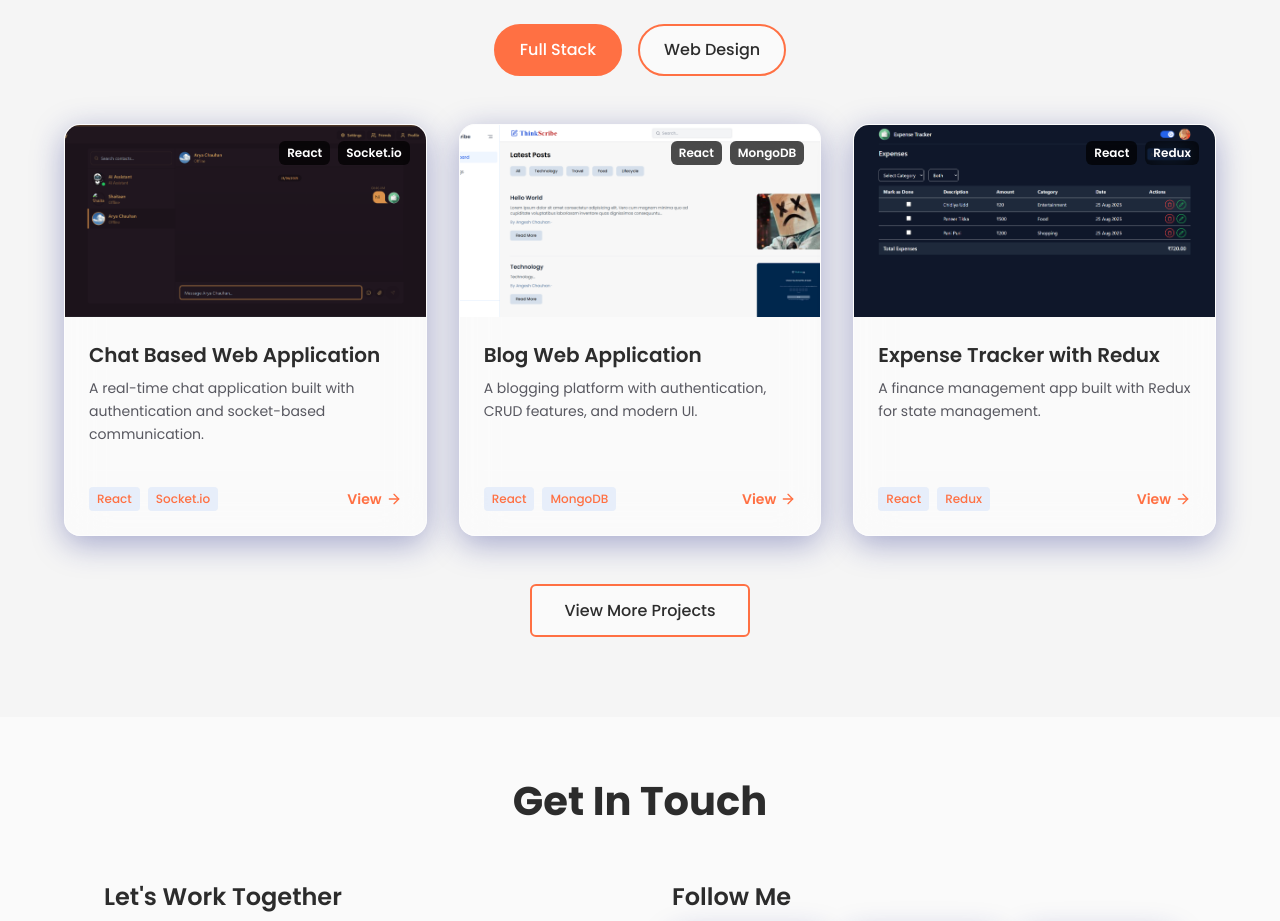
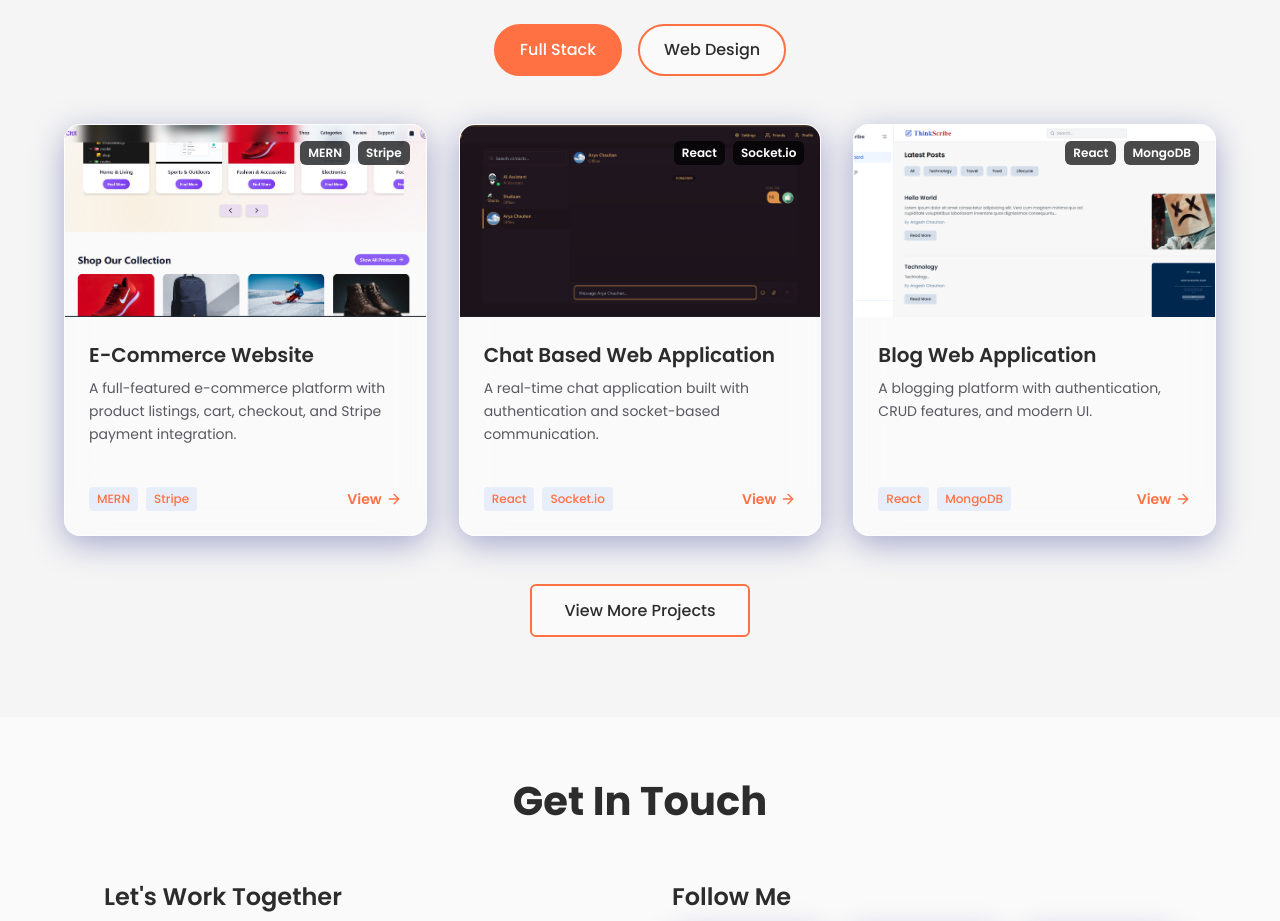
Before and after one commit to TheHiddenLoop/angesh-portfolio, a React (Create React App) app: page / in a window 1280 px wide. Shown: the part 2380-3301 px from the top of the page. Built offline with nearby package versions, Linux system fonts and the light colour scheme.

Commit message:
update version

```diff
--- a/src/components/Project.jsx
+++ b/src/components/Project.jsx
@@ -11,20 +11,38 @@ import react from "../asset/react.jpeg";
 import blog from "../asset/blog.png";
 import nexcent from "../asset/image.png";
 import gradient from "../asset/gradient.png";
+import ecom from "../asset/ecom.png";
 
-const CustomButton = ({ children, onClick, className = "", style = {}, asChild, ...props }) => {
-  const baseClasses = "px-6 py-3 rounded-md font-medium transition-all duration-300 hover:-translate-y-0.5 cursor-pointer border-0 outline-none";
+const CustomButton = ({
+  children,
+  onClick,
+  className = "",
+  style = {},
+  asChild,
+  ...props
+}) => {
+  const baseClasses =
+    "px-6 py-3 rounded-md font-medium transition-all duration-300 hover:-translate-y-0.5 cursor-pointer border-0 outline-none";
 
   if (asChild && children?.type === "a") {
     return (
-      <a {...children.props} className={`${baseClasses} ${className} inline-block text-center`} style={style}>
+      <a
+        {...children.props}
+        className={`${baseClasses} ${className} inline-block text-center`}
+        style={style}
+      >
         {children.props.children}
       </a>
     );
   }
 
   return (
-    <button onClick={onClick} className={`${baseClasses} ${className}`} style={style} {...props}>
+    <button
+      onClick={onClick}
+      className={`${baseClasses} ${className}`}
+      style={style}
+      {...props}
+    >
       {children}
     </button>
   );
@@ -38,92 +56,111 @@ const Projects = () => {
     fullStack: [
       {
         id: 1,
-        title: "Chat Based Web Application",
-        description: "A real-time chat application built with authentication and socket-based communication.",
-        image: chat,
-        link: "https://chat-app-5t98.onrender.com/",
-        tech: ["React", "Socket.io", "Node.js"]
+        title: "E-Commerce Website",
+        description:
+          "A full-featured e-commerce platform with product listings, cart, checkout, and Stripe payment integration.",
+        image: ecom,
+        link: "https://e-commerce-2-0r1h.onrender.com/",
+        tech: ["MERN", "Stripe", "Redux"],
       },
       {
         id: 2,
-        title: "Blog Web Application",
-        description: "A blogging platform with authentication, CRUD features, and modern UI.",
-        image: blog,
-        link: "https://thinkscribe.vercel.app/",
-        tech: ["React", "MongoDB", "Express"]
+        title: "Chat Based Web Application",
+        description:
+          "A real-time chat application built with authentication and socket-based communication.",
+        image: chat,
+        link: "https://chat-app-5t98.onrender.com/",
+        tech: ["React", "Socket.io", "Node.js"],
       },
       {
         id: 3,
-        title: "Expense Tracker with Redux",
-        description: "A finance management app built with Redux for state management.",
-        image: expense,
-        link: "https://expense-apii.onrender.com/",
-        tech: ["React", "Redux", "Chart.js"]
+        title: "Blog Web Application",
+        description:
+          "A blogging platform with authentication, CRUD features, and modern UI.",
+        image: blog,
+        link: "https://thinkscribe.vercel.app/",
+        tech: ["React", "MongoDB", "Express"],
       },
       {
         id: 4,
-        title: "Authentication Application",
-        description: "A secure authentication system with signup, login, and email verification.",
-        image: auth,
-        link: "https://auth-stack-app.onrender.com/",
-        tech: ["Node.js", "JWT", "MongoDB"]
+        title: "Expense Tracker with Redux",
+        description:
+          "A finance management app built with Redux for state management.",
+        image: expense,
+        link: "https://expense-apii.onrender.com/",
+        tech: ["React", "Redux", "Chart.js"],
       },
       {
         id: 5,
-        title: "Gradient Generator App",
-        description: "A web application to create, preview, and copy custom CSS gradients with ease.",
-        image: gradient,
-        link: "https://opulenx.vercel.app/",
-        tech: ["React", "CSS", "Clipboard"]
+        title: "Authentication Application",
+        description:
+          "A secure authentication system with signup, login, and email verification.",
+        image: auth,
+        link: "https://auth-stack-app.onrender.com/",
+        tech: ["Node.js", "JWT", "MongoDB"],
       },
       {
         id: 6,
-        title: "Inventory Management System",
-        description: "A simple inventory tracking app to manage stock and products.",
-        image: inventory,
-        link: "https://inventory-management-system-3kay.onrender.com",
-        tech: ["MERN", "REST API"]
+        title: "Gradient Generator App",
+        description:
+          "A web application to create, preview, and copy custom CSS gradients with ease.",
+        image: gradient,
+        link: "https://opulenx.vercel.app/",
+        tech: ["React", "CSS", "Clipboard"],
       },
       {
         id: 7,
+        title: "Inventory Management System",
+        description:
+          "A simple inventory tracking app to manage stock and products.",
+        image: inventory,
+        link: "https://inventory-management-system-3kay.onrender.com",
+        tech: ["MERN", "REST API"],
+      },
+      {
+        id: 8,
         title: "Bank Management System",
-        description: "A system to manage customer accounts, transactions, and banking operations.",
+        description:
+          "A system to manage customer accounts, transactions, and banking operations.",
         image: bank,
         link: "https://github.com/TheHiddenLoop/bank-management-system",
-        tech: ["Node.js", "PostgreSQL"]
-      }
+        tech: ["Node.js", "PostgreSQL"],
+      },
     ],
     webDesign: [
       {
         id: 8,
         title: "50+ Mini Project HTML/CSS/JS",
-        description: "A sleek and modern website built using HTML, CSS, and JavaScript with smooth animations.",
+        description:
+          "A sleek and modern website built using HTML, CSS, and JavaScript with smooth animations.",
         image: html,
         link: "https://github.com/TheHiddenLoop/Javascript",
-        tech: ["HTML", "CSS", "JavaScript"]
+        tech: ["HTML", "CSS", "JavaScript"],
       },
       {
         id: 9,
         title: "Nexcent",
-        description: "A creative portfolio website with stunning visuals and clean UI.",
+        description:
+          "A creative portfolio website with stunning visuals and clean UI.",
         image: nexcent,
         link: "https://buildwitharya.vercel.app/",
-        tech: ["React", "Tailwind"]
+        tech: ["React", "Tailwind"],
       },
       {
         id: 10,
         title: "30+ Mini Project with React",
-        description: "A small React project demonstrating component reusability and hooks.",
+        description:
+          "A small React project demonstrating component reusability and hooks.",
         image: react,
         link: "https://github.com/TheHiddenLoop/React-Projects",
-        tech: ["React", "Hooks"]
-      }
-    ]
+        tech: ["React", "Hooks"],
+      },
+    ],
   };
 
   const tabs = [
     { id: "fullStack", label: "Full Stack" },
-    { id: "webDesign", label: "Web Design" }
+    { id: "webDesign", label: "Web Design" },
   ];
 
   const currentProjects = projectsData[activeTab] || [];
@@ -139,14 +176,25 @@ const Projects = () => {
   };
 
   return (
-    <section id="projects" className="py-20 px-4" style={{ background: "var(--bg-secondary)" }}>
+    <section
+      id="projects"
+      className="py-20 px-4"
+      style={{ background: "var(--bg-secondary)" }}
+    >
       <div className="max-w-[1200px] mx-auto px-6">
         <div className="text-center mb-12">
-          <h2 className="text-4xl font-bold mb-4" style={{ color: "var(--text-primary)" }}>
+          <h2
+            className="text-4xl font-bold mb-4"
+            style={{ color: "var(--text-primary)" }}
+          >
             My Projects
           </h2>
-          <p className="text-lg max-w-2xl mx-auto" style={{ color: "var(--text-secondary)" }}>
-            Transforming ideas into elegant solutions with cutting-edge technology
+          <p
+            className="text-lg max-w-2xl mx-auto"
+            style={{ color: "var(--text-secondary)" }}
+          >
+            Transforming ideas into elegant solutions with cutting-edge
+            technology
           </p>
         </div>
 
@@ -162,7 +210,8 @@ const Projects = () => {
                 before:content-[''] before:absolute before:top-0 before:-left-full before:w-full before:h-full
                 before:bg-gradient-to-r before:from-transparent before:via-blue-500/10 before:to-transparent
                 before:transition-all before:duration-500 hover:before:left-full
-                ${activeTab === tab.id
+                ${
+                  activeTab === tab.id
                     ? "bg-[var(--primary-color)] border-[var(--primary-color)] text-white"
                     : "bg-[var(--bg-glass)] border-[var(--primary-color)] text-[var(--text-primary)] hover:text-[var(--primary-color)]"
                 }
@@ -176,13 +225,26 @@ const Projects = () => {
         <div className="md:hidden space-y-16">
           {tabs.map((tab) => (
             <div key={tab.id} className="mb-16">
-              <h3 className="text-2xl font-semibold text-center mb-8 relative" style={{ color: "var(--text-primary)" }}>
+              <h3
+                className="text-2xl font-semibold text-center mb-8 relative"
+                style={{ color: "var(--text-primary)" }}
+              >
                 {tab.label}
-                <div className="absolute bottom-[-10px] left-1/2 transform -translate-x-1/2 w-15 h-0.5 rounded-full" style={{ background: "linear-gradient(90deg, var(--primary-color), var(--secondary-color))" }} />
+                <div
+                  className="absolute bottom-[-10px] left-1/2 transform -translate-x-1/2 w-15 h-0.5 rounded-full"
+                  style={{
+                    background:
+                      "linear-gradient(90deg, var(--primary-color), var(--secondary-color))",
+                  }}
+                />
               </h3>
               <div className="grid grid-cols-1 gap-6">
                 {projectsData[tab.id].map((project, index) => (
-                  <ProjectCard key={project.id} project={project} index={index} />
+                  <ProjectCard
+                    key={project.id}
+                    project={project}
+                    index={index}
+                  />
                 ))}
               </div>
             </div>
@@ -229,15 +291,16 @@ const ProjectCard = ({ project, index }) => {
           src={project.image}
           alt={project.title}
           className="w-full h-full object-cover transition-transform duration-500"
-          style={{ transform: isHovered ? 'scale(1.1)' : 'scale(1)' }}
+          style={{ transform: isHovered ? "scale(1.1)" : "scale(1)" }}
           loading="lazy"
         />
 
         <div
           className="absolute inset-0 transition-opacity duration-300"
           style={{
-            background: "linear-gradient(to top, rgba(0,0,0,0.8) 0%, rgba(0,0,0,0.4) 50%, transparent 100%)",
-            opacity: isHovered ? 1 : 0
+            background:
+              "linear-gradient(to top, rgba(0,0,0,0.8) 0%, rgba(0,0,0,0.4) 50%, transparent 100%)",
+            opacity: isHovered ? 1 : 0,
           }}
         />
 
@@ -274,23 +337,33 @@ const ProjectCard = ({ project, index }) => {
       </div>
 
       <div className="p-6 flex-1 flex flex-col">
-        <h3 className="text-xl font-semibold mb-2" style={{ color: "var(--text-primary)" }}>
+        <h3
+          className="text-xl font-semibold mb-2"
+          style={{ color: "var(--text-primary)" }}
+        >
           {project.title}
         </h3>
 
-        <p className="text-sm leading-relaxed mb-6 flex-1" style={{ color: "var(--text-secondary)" }}>
+        <p
+          className="text-sm leading-relaxed mb-6 flex-1"
+          style={{ color: "var(--text-secondary)" }}
+        >
           {project.description}
         </p>
 
-        <div className="flex items-center justify-between mt-auto pt-4 border-t" style={{ borderColor: "rgba(255, 255, 255, 0.1)" }}>
+        <div
+          className="flex items-center justify-between mt-auto pt-4 border-t"
+          style={{ borderColor: "rgba(255, 255, 255, 0.1)" }}
+        >
           <div className="flex flex-wrap gap-2">
-            {project.tech && project.tech.slice(0, 2).map((tech, i) => (
+            {project.tech &&
+              project.tech.slice(0, 2).map((tech, i) => (
                 <span
                   key={i}
                   className="text-xs font-medium px-2 py-1 rounded"
                   style={{
                     color: "var(--primary-color)",
-                  background: "rgba(59, 130, 246, 0.1)"
+                    background: "rgba(59, 130, 246, 0.1)",
                   }}
                 >
                   {tech}
```
Also changed, not shown: src/asset/ecom.png (added). Lines whose indentation alone changed are shown as unchanged.
